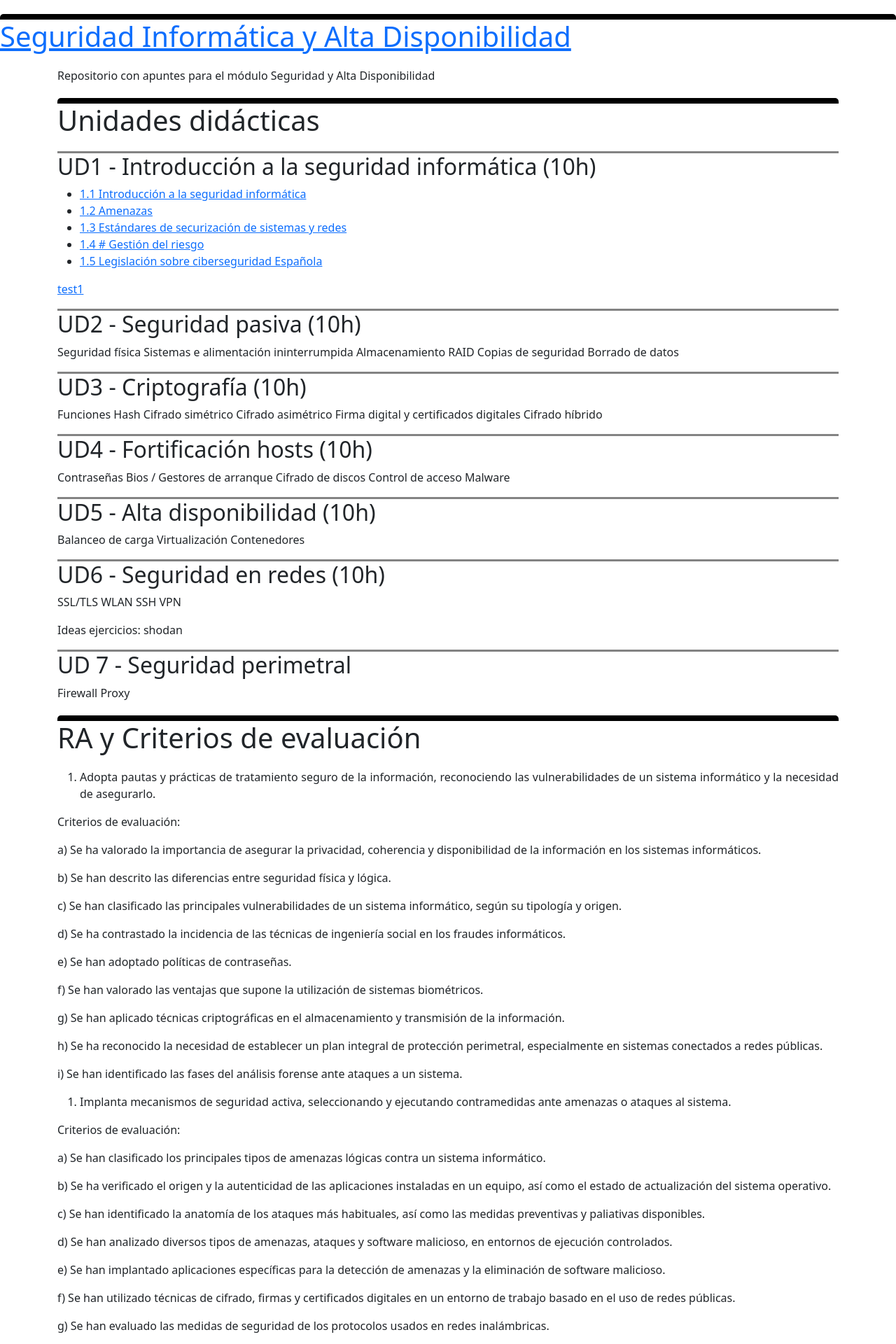
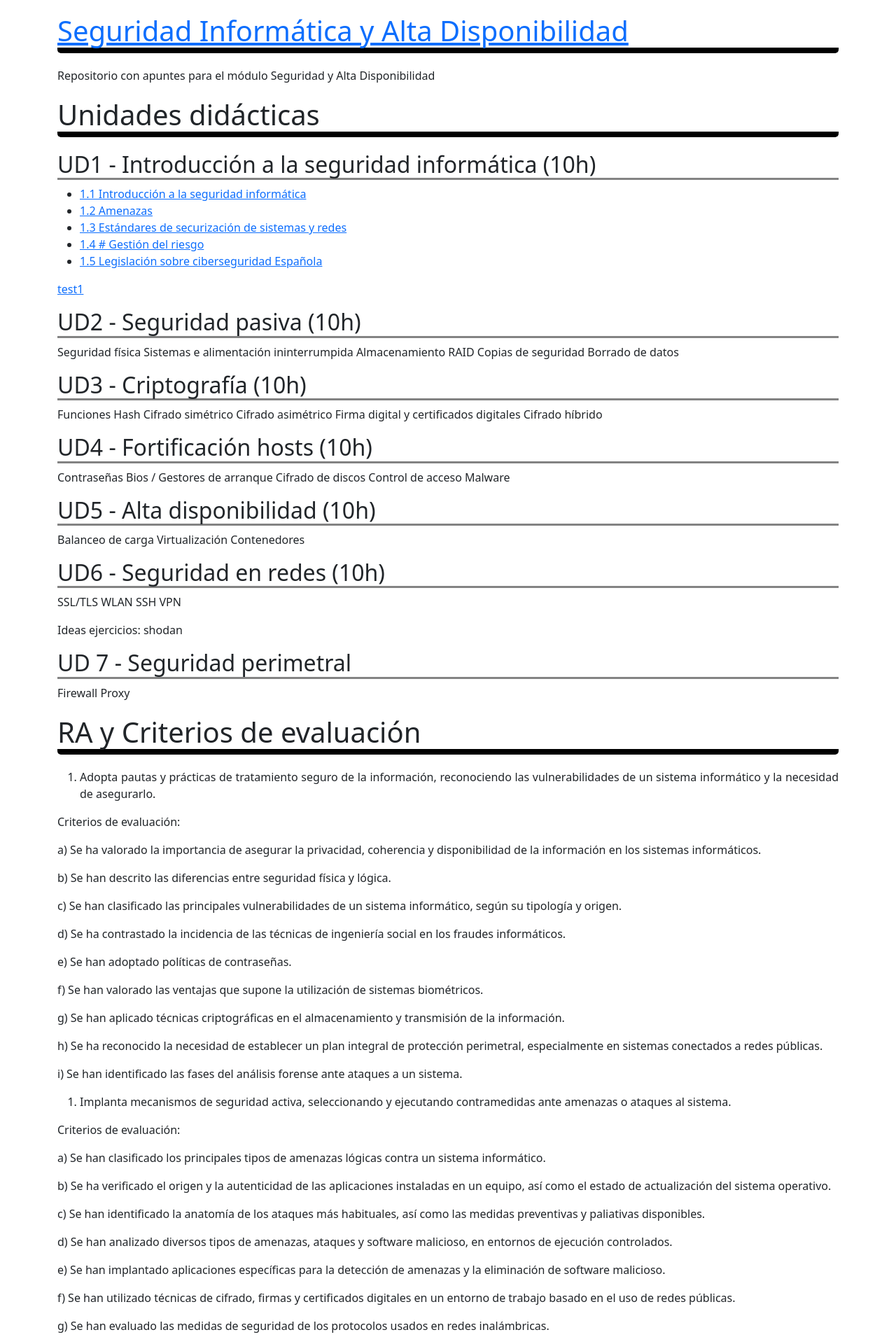
Before and after one commit to fperezIES/seguridad, a Jekyll site: the page built from readme.md, in a window 1280 px wide. Shown: the top 1920 px of the page at 70% size. Built offline with Jekyll 4.4.1, drawn with Linux system fonts in a browser that asks for light colours; our own code applies the rules of GitHub Pages for plain Markdown files.

Commit message:
Pruebas formato

```diff
--- a/_layouts/default.html
+++ b/_layouts/default.html
@@ -9,7 +9,7 @@
 	</head>
 
 	<body>
-		<div>
+		<div class="container">
 			<h1><a href="{{ "/" | absolute_url }}">{{ site.title | default: site.github.repository_name }}</a></h1>
 		</div>
 
--- a/css/normal.css
+++ b/css/normal.css
@@ -15,13 +15,13 @@
     margin-top: 20px;
     margin-bottom: 20px;
     /* Rounded border */
-    border-top: 8px solid #000000;
+    border-bottom: 8px solid #000000;
     border-radius: 5px;
 }
 
 h2{
     /* Solid border */
-    border-top: 3px solid #838383;
+    border-bottom: 3px solid #838383;
 }
 
 h3{
```
